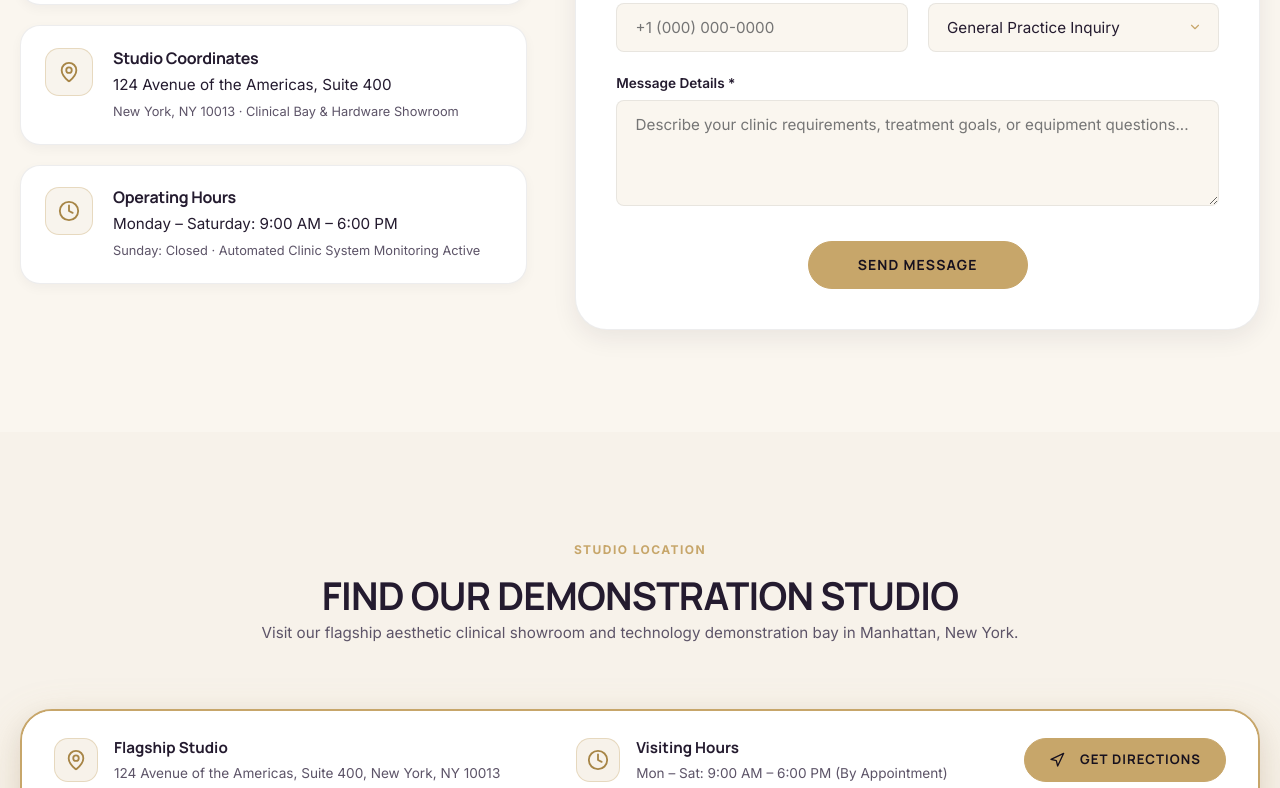
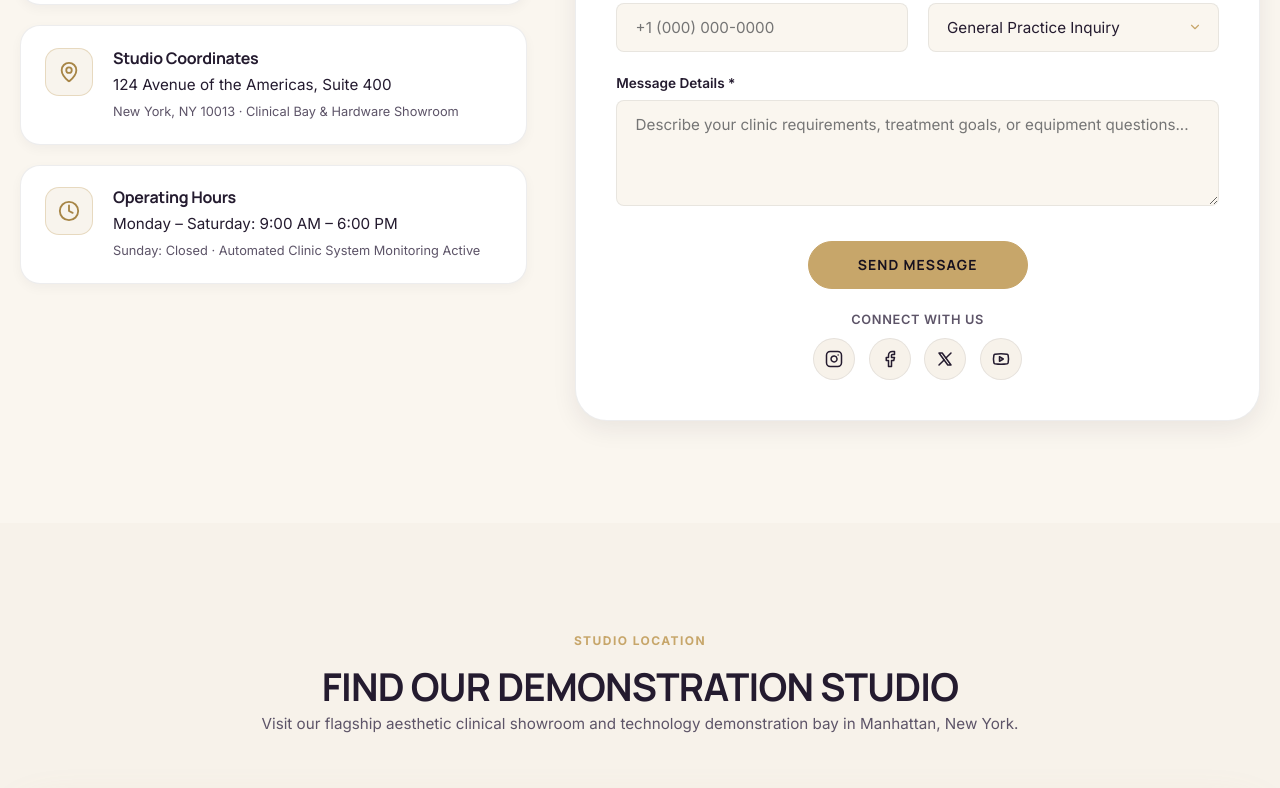
Before and after one commit to empsf179it-tech/Skincare-Treatments-Tools-Automation-Suite, a plain HTML site: page contact.html in a window 1280 px wide. Shown: the part 1242-2030 px from the top of the page. Drawn offline with nearby package versions, Linux system fonts and the light colour scheme; a web font is replaced by a local one.

Commit message:
Add centered social media icons below message form button on contact page

```diff
--- a/assets/css/style.css
+++ b/assets/css/style.css
@@ -2258,12 +2258,14 @@ input[type="date"].form-control {
   color: var(--accent-champagne);
 }
 
+[data-theme="dark"] .social-icon-btn,
 [data-theme="dark"] .site-footer .social-icon-btn {
   background: rgba(247, 242, 234, 0.08);
   color: var(--secondary-ivory);
   border-color: rgba(247, 242, 234, 0.15);
 }
 
+[data-theme="dark"] .social-icon-btn:hover,
 [data-theme="dark"] .site-footer .social-icon-btn:hover {
   background: var(--accent-champagne);
   color: var(--primary-plum-deep);
--- a/contact.html
+++ b/contact.html
@@ -238,10 +238,28 @@
                 <div class="form-feedback"></div>
               </div>
 
-              <div style="margin-top: 1.75rem; display: flex; justify-content: center; align-items: center;">
+              <div style="margin-top: 1.75rem; display: flex; flex-direction: column; align-items: center; justify-content: center; gap: 1.25rem;">
                 <button type="submit" class="btn btn-primary" id="directContactSubmitBtn" style="min-width: 220px; height: 48px;">
                   SEND MESSAGE
                 </button>
+
+                <div class="contact-form-social" style="display: flex; flex-direction: column; align-items: center; justify-content: center; gap: 0.5rem;">
+                  <span style="font-size: 0.8rem; color: var(--text-muted); font-weight: 600; text-transform: uppercase; letter-spacing: 0.05em;">Connect With Us</span>
+                  <div class="social-icons" style="margin-top: 0; justify-content: center; gap: 0.85rem;">
+                    <a href="https://instagram.com" target="_blank" rel="noopener noreferrer" class="social-icon-btn" aria-label="Follow us on Instagram">
+                      <svg width="18" height="18" viewBox="0 0 24 24" fill="none" stroke="currentColor" stroke-width="2" stroke-linecap="round" stroke-linejoin="round"><rect width="20" height="20" x="2" y="2" rx="5" ry="5"/><path d="M16 11.37A4 4 0 1 1 12.63 8 4 4 0 0 1 16 11.37z"/><line x1="17.5" x2="17.51" y1="6.5" y2="6.5"/></svg>
+                    </a>
+                    <a href="https://facebook.com" target="_blank" rel="noopener noreferrer" class="social-icon-btn" aria-label="Follow us on Facebook">
+                      <svg width="18" height="18" viewBox="0 0 24 24" fill="none" stroke="currentColor" stroke-width="2" stroke-linecap="round" stroke-linejoin="round"><path d="M18 2h-3a5 5 0 0 0-5 5v3H7v4h3v8h4v-8h3l1-4h-4V7a1 1 0 0 1 1-1h3z"/></svg>
+                    </a>
+                    <a href="https://x.com" target="_blank" rel="noopener noreferrer" class="social-icon-btn" aria-label="Follow us on X">
+                      <svg width="18" height="18" viewBox="0 0 24 24" fill="none" stroke="currentColor" stroke-width="2" stroke-linecap="round" stroke-linejoin="round"><path d="M4 4l11.733 16h4.267l-11.733 -16z"/><path d="M4 20l6.768 -6.768m2.46 -2.46l6.772 -6.772"/></svg>
+                    </a>
+                    <a href="https://youtube.com" target="_blank" rel="noopener noreferrer" class="social-icon-btn" aria-label="Follow us on YouTube">
+                      <svg width="18" height="18" viewBox="0 0 24 24" fill="none" stroke="currentColor" stroke-width="2" stroke-linecap="round" stroke-linejoin="round"><path d="M2.5 17a24.12 24.12 0 0 1 0-10 2 2 0 0 1 1.4-1.4 49.56 49.56 0 0 1 16.2 0A2 2 0 0 1 21.5 7a24.12 24.12 0 0 1 0 10 2 2 0 0 1-1.4 1.4 49.55 49.55 0 0 1-16.2 0A2 2 0 0 1 2.5 17"/><polygon points="10 15 15 12 10 9 10 15"/></svg>
+                    </a>
+                  </div>
+                </div>
               </div>
             </form>
           </div>
--- a/skincare-suite/assets/css/style.css
+++ b/skincare-suite/assets/css/style.css
@@ -2258,12 +2258,14 @@ input[type="date"].form-control {
   color: var(--accent-champagne);
 }
 
+[data-theme="dark"] .social-icon-btn,
 [data-theme="dark"] .site-footer .social-icon-btn {
   background: rgba(247, 242, 234, 0.08);
   color: var(--secondary-ivory);
   border-color: rgba(247, 242, 234, 0.15);
 }
 
+[data-theme="dark"] .social-icon-btn:hover,
 [data-theme="dark"] .site-footer .social-icon-btn:hover {
   background: var(--accent-champagne);
   color: var(--primary-plum-deep);
```
Also changed, not shown: skincare-suite/contact.html (+19 -1 lines).
